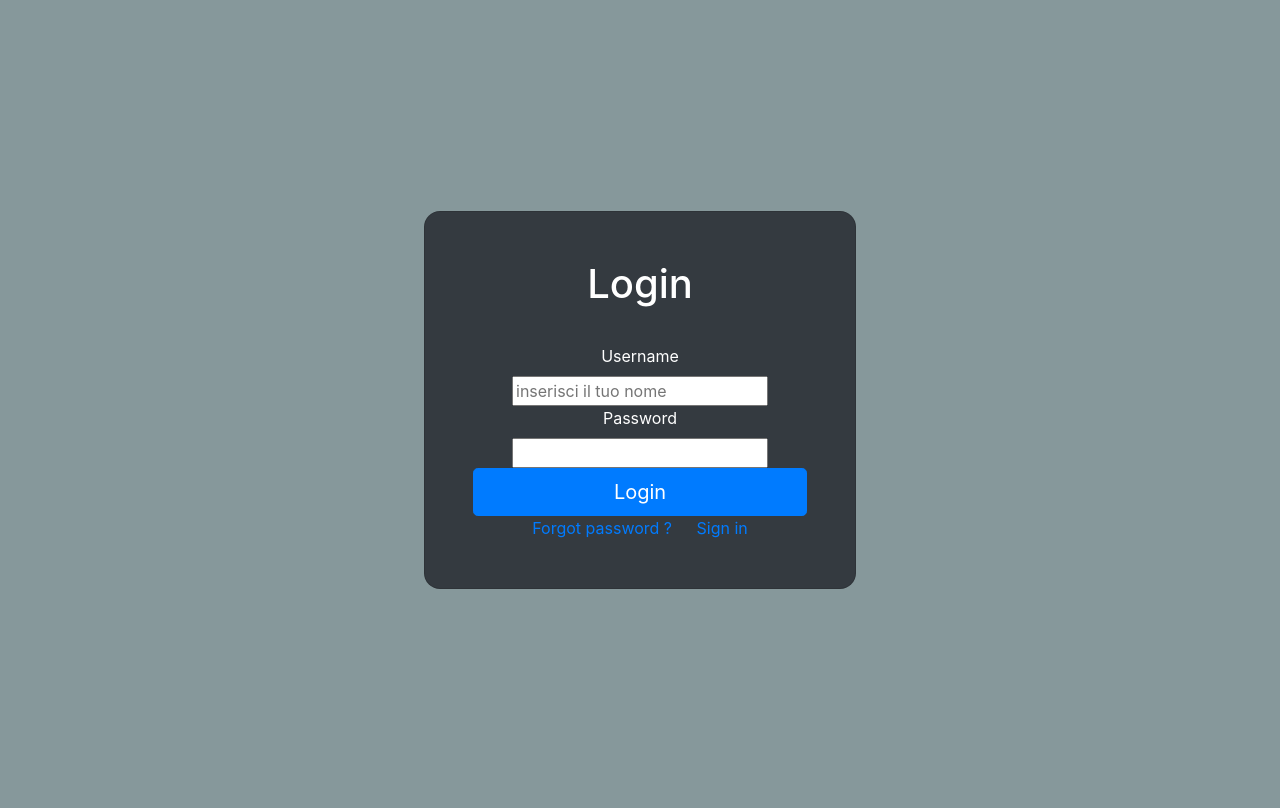
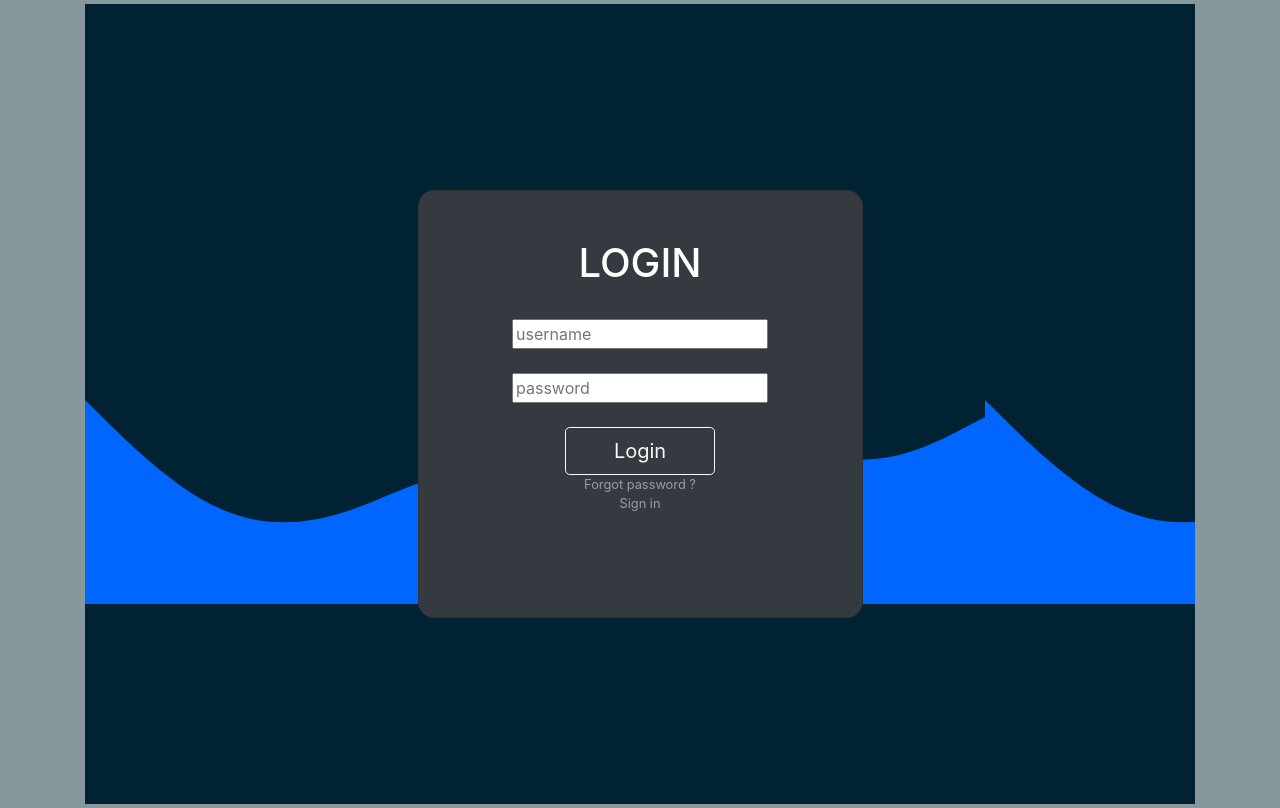
Before and after one commit to UnimibSoftEngCourse2022/progetto-clup-1-gruppo-clup-1, a Flask app: page /login in a window 1280 px wide. Shown: the part 56-864 px from the top of the page. Before the commit the page ends 645 px from the top, so only its background shows below. Run offline with Flask 2, Linux system fonts and the light colour scheme; some libraries are stand-ins or nearby versions.

Commit message:
estetica login

```diff
--- a/src/clup/flaskr/templates/user_login.html
+++ b/src/clup/flaskr/templates/user_login.html
@@ -1,8 +1,9 @@
 {% extends 'base.html' %}
 {% block content %}
-<div class="container">
-    <section class="vh-100 gradient-custom">
-        <div class="container py-5 h-100">
+
+<div class="container py-1">
+    <div style="background-image: url('wave-haikei.svg')">
+        <section class="vh-100 gradient-custom">
             <div class="row d-flex justify-content-center align-items-center h-100">
                 <div class="col-12 col-md-8 col-lg-6 col-xl-5">
                     <div class="card bg-dark text-white" style="border-radius: 1rem;">
@@ -11,26 +12,30 @@
                             <form method="POST">
                                 {{ form.csrf_token }}
                                 {{ form.hidden_tag() }}
-                                <h1 class="card-title">Login</h1>
+                                <h1 class="fw-bold mb-2 text-uppercase">Login</h1>
                                 <br>
-                                {{ form.username.label() }}
-                                {{ form.username(placeholder="inserisci il tuo nome") }}
+                                <div class="form-outline form-white mb-4">
+                                    {{ form.username(placeholder="username") }}
+                                </div>
 
-                                {{ form.password.label() }}
-                                {{ form.password() }}
-                                <br>
-                                {{ form.submit(class="btn btn-lg btn-block btn-primary") }}
+                                <div class="form-outline form-white mb-4">
+                                    {{ form.password(placeholder="password") }}
+
+                                </div>
+                                {{ form.submit(class="btn btn-outline-light btn-lg px-5")}}
+
+
                             </form>
-                            <a href="#" class="card-link">Forgot password ?</a>
-                            <a href="{{ url_for('users.user_register_page') }}" class="card-link">Sign in</a>
+                            <p class="small mb-5 pb-lg-2"><a href="#" class="text-white-50 fw-bold">Forgot password
+                                ?</a><br>
+                                <a href="{{ url_for('users.user_register_page')}}" class="text-white-50 fw-bold">Sign
+                                    in</a>
+                            </p>
                         </div>
                     </div>
                 </div>
             </div>
-        </div>
-    </section>
+        </section>
+    </div>
 </div>
-<style>
-
-</style>
 {% endblock %}
```
Also changed, not shown: src/clup/flaskr/templates/wave-haikei.svg (added).
